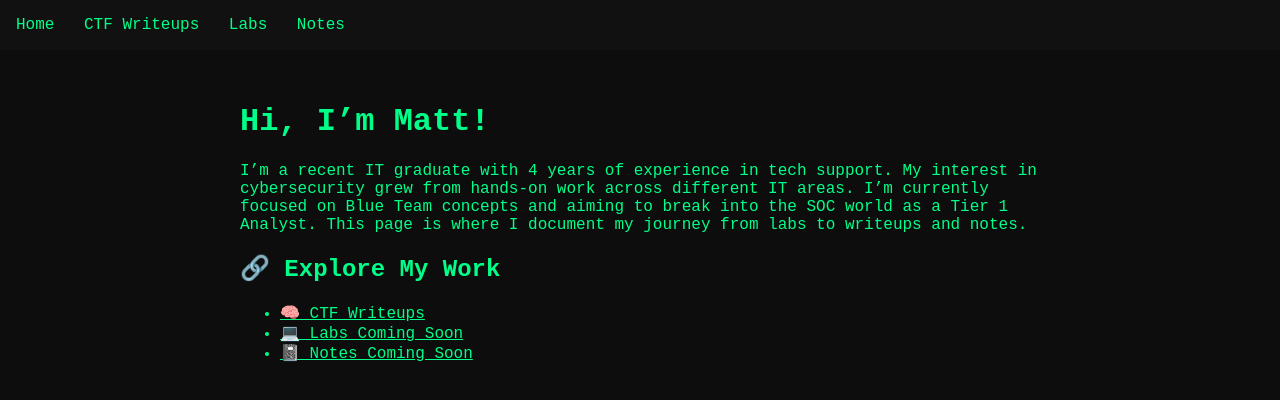
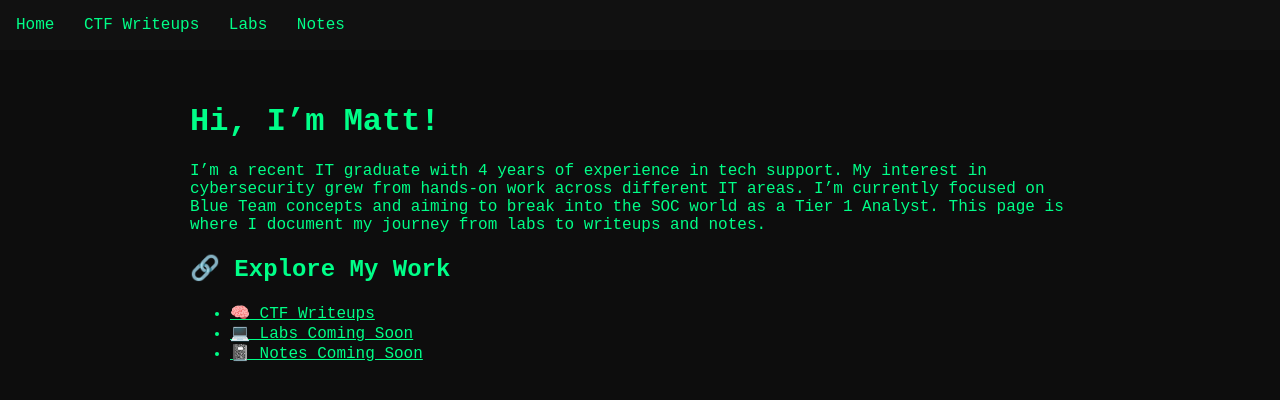
Before and after one commit to Matt-Hax/Matt-Hax.github.io, a Jekyll site: the page built from index.md, in a window 1280 px wide. Shown: the top 400 px of the page. Built offline with Jekyll 4.4.1, drawn with Linux system fonts in a browser that asks for light colours.

Commit message:
Update custom.css

```diff
--- a/assets/css/custom.css
+++ b/assets/css/custom.css
@@ -1,4 +1,4 @@
-body {
+html, body {
   background-color: #0d0d0d;
   color: #00ff88;
   font-family: 'Courier New', monospace;
@@ -19,8 +19,8 @@
 
 main.container {
   padding: 2em;
-  max-width: 800px;
-  margin: auto;
+  max-width: 900px;
+  margin: 0 auto;
 }
 
 a {
```
